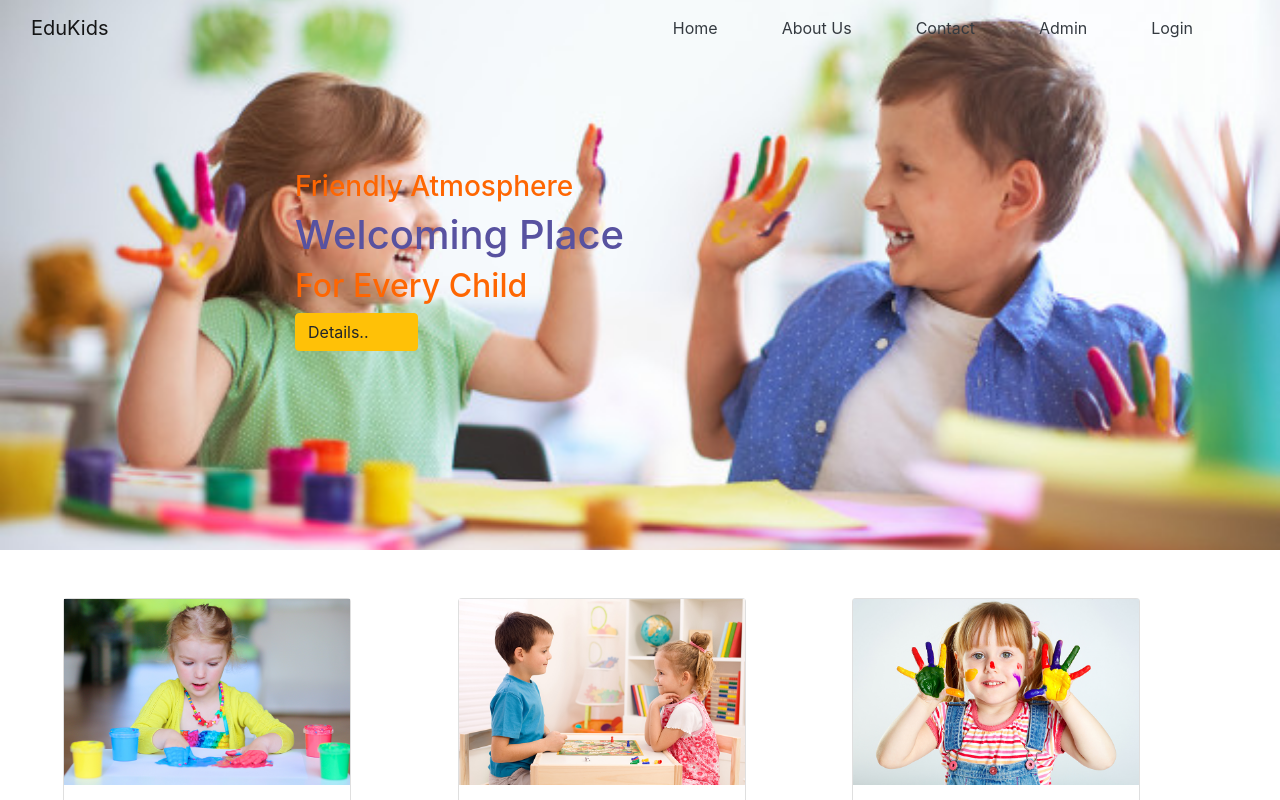
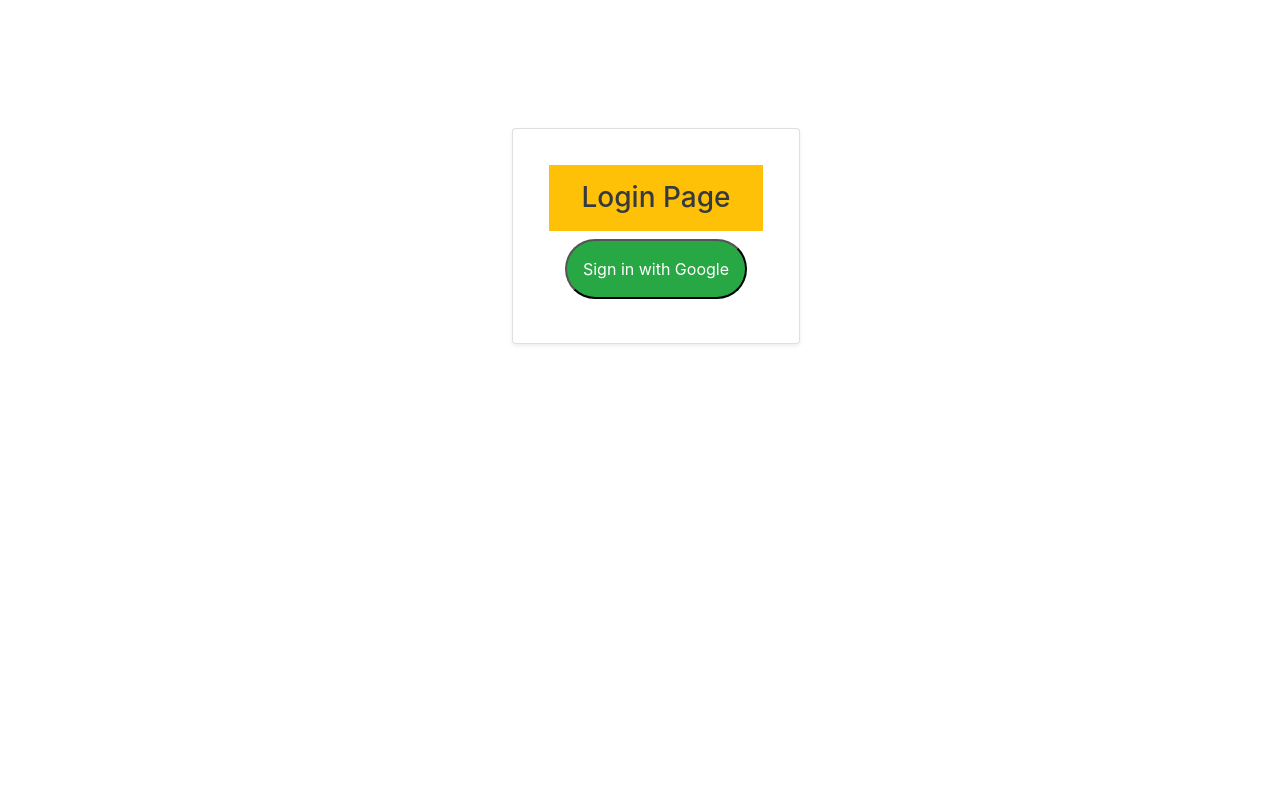
Before and after one commit to Noman62/edu-kids, a React (Create React App) app: page /login in a window 1280 px wide. Shown: the top 800 px of the page. Built offline with nearby package versions, Linux system fonts and the light colour scheme.

Commit message:
initial commit

```diff
--- a/src/App.js
+++ b/src/App.js
@@ -1,22 +1,35 @@
-import React from "react";
-import {
-  BrowserRouter as Router,
-  Switch,
-  Route
-} from "react-router-dom";
-import './App.css';
+import React, { createContext, useState } from "react";
+import { BrowserRouter as Router, Switch, Route } from "react-router-dom";
+import "./App.css";
 import Home from "./components/Home/Home/Home";
-import 'bootstrap/dist/css/bootstrap.min.css';
+import "bootstrap/dist/css/bootstrap.min.css";
+import Login from "./components/Login/Login";
+import MeetTeacher from "./components/MeetTeacher/MeetTeacher";
+import PrivateRoute from "./components/PrivateRoute/PrivateRoute";
+
+export const UserContext = createContext();
 
 function App() {
+  const [loggedInUser, setLoggedInUser] = useState({});
   return (
+    <UserContext.Provider value={[loggedInUser, setLoggedInUser]}>
       <Router>
         <Switch>
+          <Route path="/home">
+            <Home></Home>
+          </Route>
+          <Route path="/login">
+            <Login></Login>
+          </Route>
+          <PrivateRoute path="/shipment">
+            <MeetTeacher></MeetTeacher>
+          </PrivateRoute>
           <Route path="/">
             <Home></Home>
           </Route>
         </Switch>
       </Router>
+    </UserContext.Provider>
   );
 }
 
--- /dev/null
+++ b/src/components/Login/Login.js
@@ -0,0 +1,64 @@
+import React, { useContext, useState } from "react";
+import firebase from "firebase/app";
+import "firebase/auth";
+import firebaseConfig from "./firebase.config";
+import { UserContext } from "../../App";
+import { useHistory, useLocation } from "react-router";
+
+if (firebase.apps.length === 0) {
+  firebase.initializeApp(firebaseConfig);
+}
+
+const Login = () => {
+  //   const [user, setUser] = useState([]);
+  const [loggedInUser, setLoggedInUser]=useContext(UserContext);
+  const history = useHistory();
+  const location = useLocation();
+  let { from } = location.state || { from: { pathname: "/" } };
+
+
+  const provider = new firebase.auth.GoogleAuthProvider();
+  const handleGoogleSignIn = () => {
+    firebase
+      .auth()
+      .signInWithPopup(provider)
+      .then((result) => {
+        const credential = result.credential;
+        const token = credential.accessToken;
+        const googleUser = result.user;
+        setLoggedInUser(googleUser);
+        history.replace(from);
+        console.log(result.user);
+      })
+      .catch((error) => {
+        const errorCode = error.code;
+        const errorMessage = error.message;
+        const email = error.email;
+        const credential = error.credential;
+        // ...
+      });
+  };
+  return (
+    <div
+      class="card shadow-sm p-3 mb-5 bg-body rounded"
+      style={{
+        width: "18rem",
+        textAlign: "center",
+        marginLeft: "40%",
+        marginTop: "10%",
+      }}
+    >
+      <div class="card-body">
+        <h3 class="p-3 mb-2 bg-warning text-dark">Login Page</h3>
+        <button
+          class="p-3 mb-2 bg-success text-white rounded-pill"
+          onClick={handleGoogleSignIn}
+        >
+          Sign in with Google
+        </button>
+      </div>
+    </div>
+  );
+};
+
+export default Login;
--- /dev/null
+++ b/src/components/Login/firebase.config.js
@@ -0,0 +1,9 @@
+const firebaseConfig = {
+  apiKey: "AIzaSyDdlAtEQiGAxdxAUrJIseQBSy8x00TUyYw",
+  authDomain: "edu-kids-6b851.firebaseapp.com",
+  projectId: "edu-kids-6b851",
+  storageBucket: "edu-kids-6b851.appspot.com",
+  messagingSenderId: "600328044453",
+  appId: "1:600328044453:web:d5de5d9c3d26e53ce0f24c"
+};
+export default firebaseConfig;
--- /dev/null
+++ b/src/components/MeetTeacher/MeetTeacher.js
@@ -0,0 +1,11 @@
+import React from 'react';
+
+const MeetTeacher = () => {
+    return (
+        <div>
+            <h1>this is our teacher</h1>
+        </div>
+    );
+};
+
+export default MeetTeacher;
--- /dev/null
+++ b/src/components/PrivateRoute/PrivateRoute.js
@@ -0,0 +1,28 @@
+import React, { useContext } from 'react';
+import { Redirect, Route } from 'react-router';
+import { UserContext } from '../../App';
+
+const PrivateRoute = ({ children, ...rest }) => {
+    const [loggedInUser,setLoggedInUser]=useContext(UserContext);
+    return (
+        <div>
+            <Route
+                {...rest}
+                render={({ location }) =>
+                    loggedInUser.email ? (
+                        children
+                    ) : (
+                        <Redirect
+                            to={{
+                                pathname: "/login",
+                                state: { from: location }
+                            }}
+                        />
+                    )
+                }
+            />
+        </div>
+    );
+};
+
+export default PrivateRoute;
```
Also changed, not shown: src/Image/174121448_1012013279332261_9010623039823746484_n.jpg (added). Lines whose indentation alone changed are shown as unchanged.
